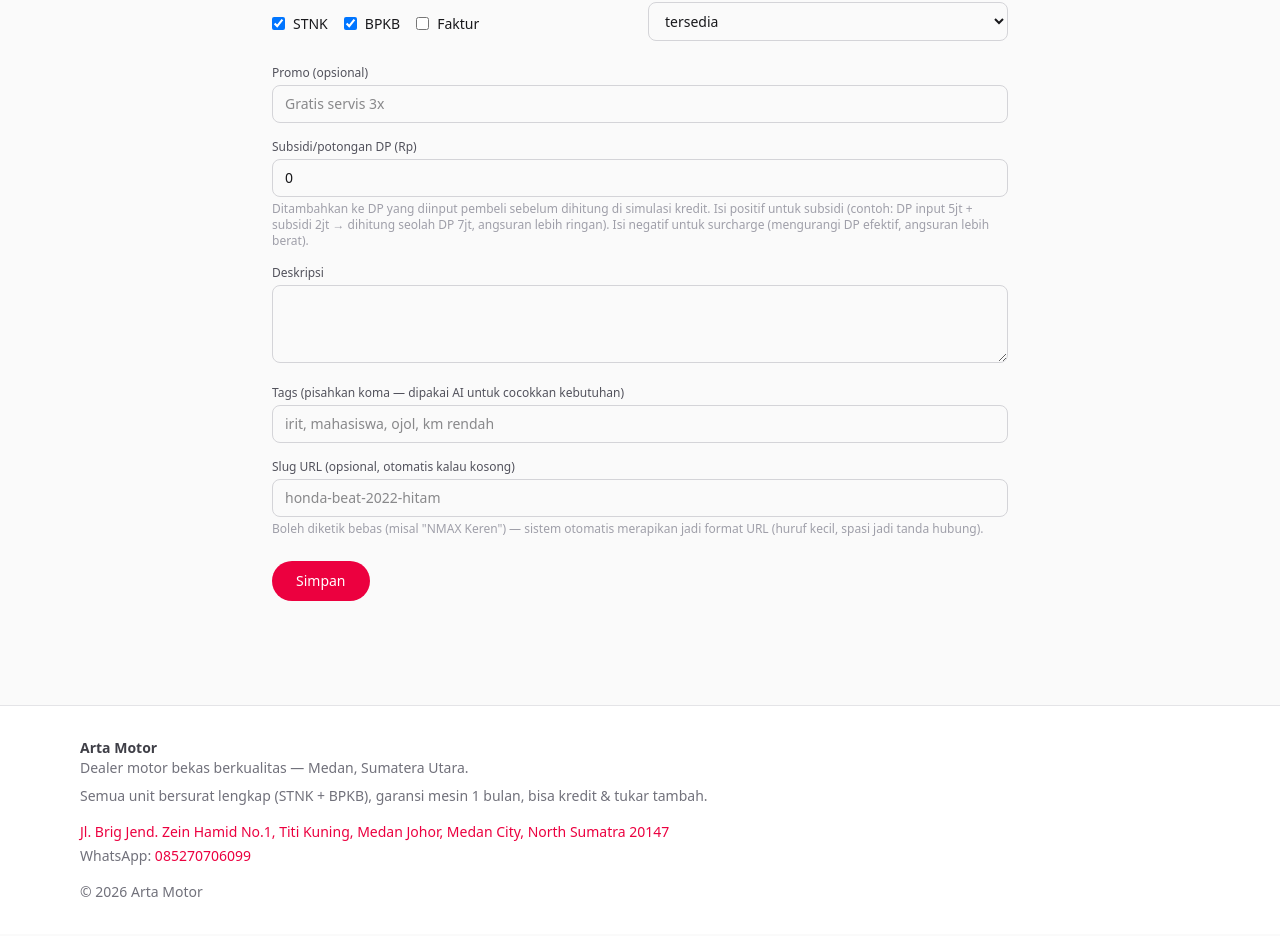
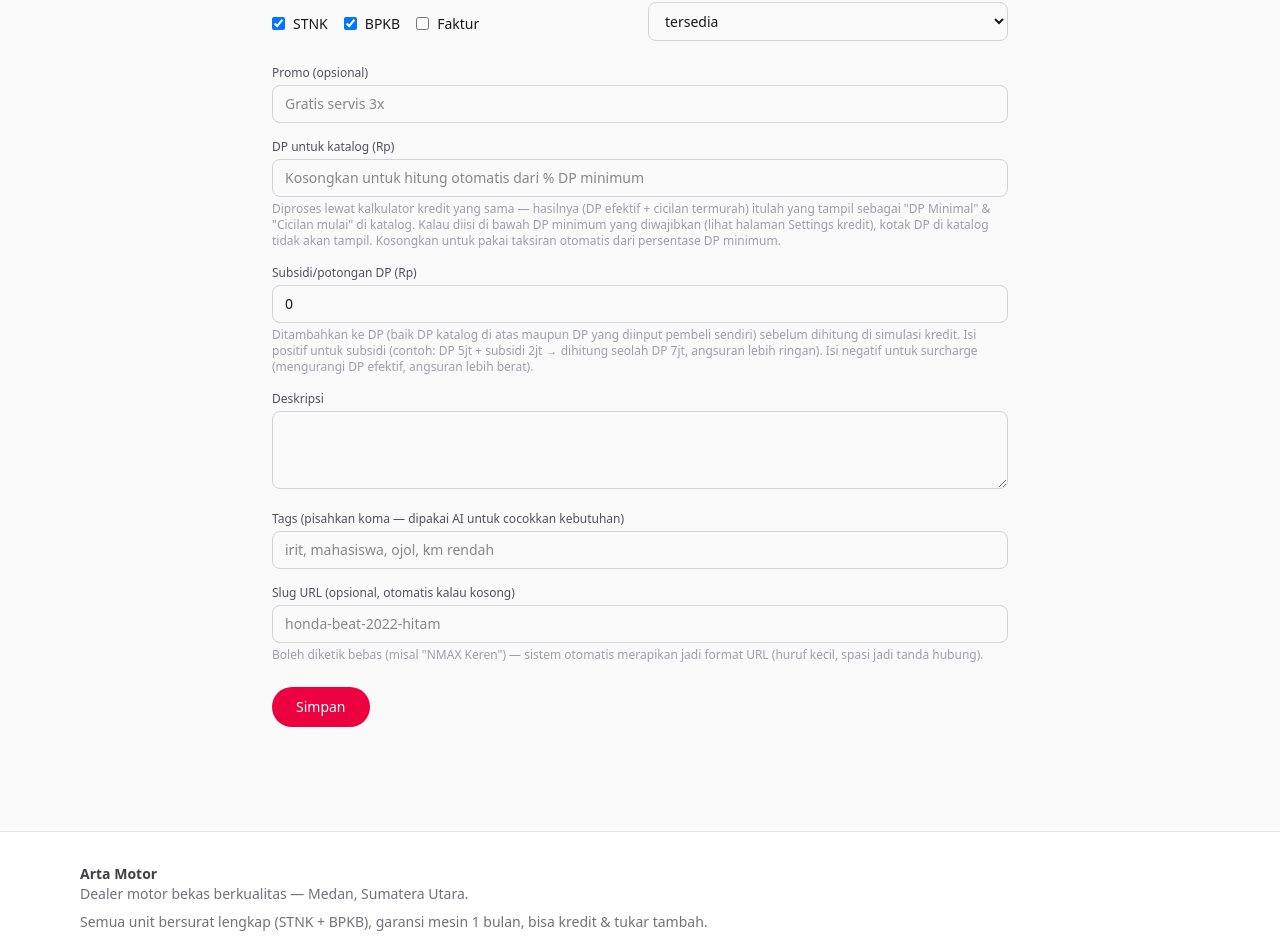
Before and after one commit to Remi-ai-git/Motorsecondmedan, a Next.js app: page /admin/motor/new in a window 1280 px wide. Shown: the part 1013-1949 px from the top of the page. Built offline with nearby package versions, Linux system fonts and the light colour scheme.

Commit message:
Tambah kolom DP manual admin (dp_amount) — diproses kalkulator kredit, hasil DP efektif & cicilan termurah itulah yang tampil di DP Minimal katalog

```diff
--- a/src/components/admin/MotorForm.tsx
+++ b/src/components/admin/MotorForm.tsx
@@ -45,6 +45,7 @@ type FormState = {
   tags: string;
   images: string[];
   dp_discount: string;
+  dp_amount: string;
 };
 
 function toFormState(m?: Motor): FormState {
@@ -75,6 +76,7 @@ function toFormState(m?: Motor): FormState {
     tags: m?.tags?.join(", ") ?? "",
     images: m?.images ?? [],
     dp_discount: m ? String(m.dp_discount ?? 0) : "0",
+    dp_amount: m?.dp_amount != null ? String(m.dp_amount) : "",
   };
 }
 
@@ -198,6 +200,7 @@ export default function MotorForm({ initial, motorId }: { initial?: Motor; motor
         .filter(Boolean),
       images: form.images,
       dp_discount: form.dp_discount ? Number(form.dp_discount) : 0,
+      dp_amount: form.dp_amount ? Number(form.dp_amount) : null,
     };
 
     try {
@@ -467,6 +470,25 @@ export default function MotorForm({ initial, motorId }: { initial?: Motor; motor
           <input className={inputClass} value={form.promo} onChange={(e) => set("promo", e.target.value)} placeholder="Gratis servis 3x" />
         </div>
         <div>
+          <label className={labelClass}>DP untuk katalog (Rp)</label>
+          <input
+            type="number"
+            min={0}
+            className={inputClass}
+            value={form.dp_amount}
+            onChange={(e) => set("dp_amount", e.target.value)}
+            placeholder="Kosongkan untuk hitung otomatis dari % DP minimum"
+          />
+          <p className="mt-1 text-xs text-zinc-400">
+            Diproses lewat kalkulator kredit yang sama — hasilnya (DP efektif +
+            cicilan termurah) itulah yang tampil sebagai &quot;DP Minimal&quot; &amp;
+            &quot;Cicilan mulai&quot; di katalog. Kalau diisi di bawah DP minimum yang
+            diwajibkan (lihat halaman Settings kredit), kotak DP di katalog tidak
+            akan tampil. Kosongkan untuk pakai taksiran otomatis dari persentase DP
+            minimum.
+          </p>
+        </div>
+        <div>
           <label className={labelClass}>Subsidi/potongan DP (Rp)</label>
           <input
             type="number"
@@ -476,10 +498,11 @@ export default function MotorForm({ initial, motorId }: { initial?: Motor; motor
             placeholder="0"
           />
           <p className="mt-1 text-xs text-zinc-400">
-            Ditambahkan ke DP yang diinput pembeli sebelum dihitung di simulasi
-            kredit. Isi positif untuk subsidi (contoh: DP input 5jt + subsidi 2jt
-            → dihitung seolah DP 7jt, angsuran lebih ringan). Isi negatif untuk
-            surcharge (mengurangi DP efektif, angsuran lebih berat).
+            Ditambahkan ke DP (baik DP katalog di atas maupun DP yang diinput
+            pembeli sendiri) sebelum dihitung di simulasi kredit. Isi positif
+            untuk subsidi (contoh: DP 5jt + subsidi 2jt → dihitung seolah DP
+            7jt, angsuran lebih ringan). Isi negatif untuk surcharge (mengurangi
+            DP efektif, angsuran lebih berat).
           </p>
         </div>
         <div>
--- a/src/lib/credit-calc.ts
+++ b/src/lib/credit-calc.ts
@@ -138,17 +138,31 @@ export interface MotorCreditSummary {
 
 /**
  * Ringkasan kredit singkat untuk kartu katalog ("DP mulai Rp X" / "Cicilan
- * mulai Rp Y/bulan"). DP minimal = DP tunai terkecil yang perlu dibayar
- * pembeli agar memenuhi min_dp_percent, setelah subsidi/surcharge dp_discount
- * motor (diatur admin). Cicilan mulai = angsuran terendah di antara semua
- * tenor pada DP minimal tsb — biasanya tenor terpanjang.
+ * mulai Rp Y/bulan").
  *
- * Mengembalikan null kalau harga motor belum ada atau tarif sedang tidak
- * berlaku (effective_until sudah lewat), supaya tidak menampilkan angka yang
- * salah/kedaluwarsa ke pembeli.
+ * DP input yang diproses kalkulator:
+ *  - Kalau admin sudah isi kolom DP manual (motor.dp_amount) di halaman
+ *    admin, nilai itu yang dipakai sebagai input ke kalkulator (simulateCredit).
+ *  - Kalau belum diisi (null), fallback ke taksiran otomatis: DP tunai
+ *    terkecil yang perlu dibayar pembeli agar memenuhi min_dp_percent,
+ *    setelah subsidi/surcharge dp_discount motor.
+ *
+ * Angka "DP Minimal" yang ditampilkan ke publik adalah dp_effective hasil
+ * kalkulator (DP input + subsidi/surcharge dp_discount) — bukan input mentah
+ * — supaya konsisten dengan yang benar-benar dipakai kalkulator untuk
+ * menghitung angsuran. Kalau DP yang diisi admin ternyata di bawah DP
+ * minimum yang diwajibkan leasing, kalkulator akan menolak (CreditCalcError)
+ * dan fungsi ini mengembalikan null — supaya tidak menampilkan angka yang
+ * melanggar aturan minimum DP ke pembeli.
+ *
+ * Cicilan mulai = angsuran terendah di antara semua tenor pada DP tsb —
+ * biasanya tenor terpanjang.
+ *
+ * Mengembalikan null juga kalau harga motor belum ada atau tarif sedang
+ * tidak berlaku (effective_until sudah lewat).
  */
 export function computeMotorCreditSummary(
-  motor: Pick<Motor, "model" | "variant" | "price" | "dp_discount">,
+  motor: Pick<Motor, "model" | "variant" | "price" | "dp_discount" | "dp_amount">,
   settings: CreditSettings
 ): MotorCreditSummary | null {
   if (!motor.price || motor.price <= 0) return null;
@@ -157,16 +171,16 @@ export function computeMotorCreditSummary(
   }
 
   const dpDiscount = motor.dp_discount ?? 0;
-  const dpMinimal = Math.max(
-    0,
-    Math.ceil((motor.price * settings.min_dp_percent - dpDiscount) / 1000) * 1000
-  );
+  const dpInput =
+    motor.dp_amount != null
+      ? motor.dp_amount
+      : Math.max(0, Math.ceil((motor.price * settings.min_dp_percent - dpDiscount) / 1000) * 1000);
 
   try {
-    const result = simulateCredit({ motor, settings, dpInput: dpMinimal });
+    const result = simulateCredit({ motor, settings, dpInput });
     if (result.rows.length === 0) return null;
     const cicilanMulai = Math.min(...result.rows.map((r) => r.monthly_installment));
-    return { dp_minimal: dpMinimal, cicilan_mulai: cicilanMulai };
+    return { dp_minimal: result.dp_effective, cicilan_mulai: cicilanMulai };
   } catch {
     return null;
   }
--- a/src/lib/motor-schema.ts
+++ b/src/lib/motor-schema.ts
@@ -32,6 +32,9 @@ export const motorInputSchema = z
   // Subsidi DP dari penjual — bisa positif (menambah DP efektif, angsuran
   // lebih ringan) atau negatif (surcharge, mengurangi DP efektif).
   dp_discount: z.coerce.number().default(0),
+  // DP manual yang diisi admin (rupiah) — dipakai kalkulator untuk
+  // menentukan DP Minimal & Cicilan mulai di katalog. Kosong = otomatis.
+  dp_amount: z.coerce.number().int().min(0).optional().nullable(),
   })
   .refine(
     (data) => {
```
Also changed, not shown: src/lib/types.ts (+7 -0 lines).
